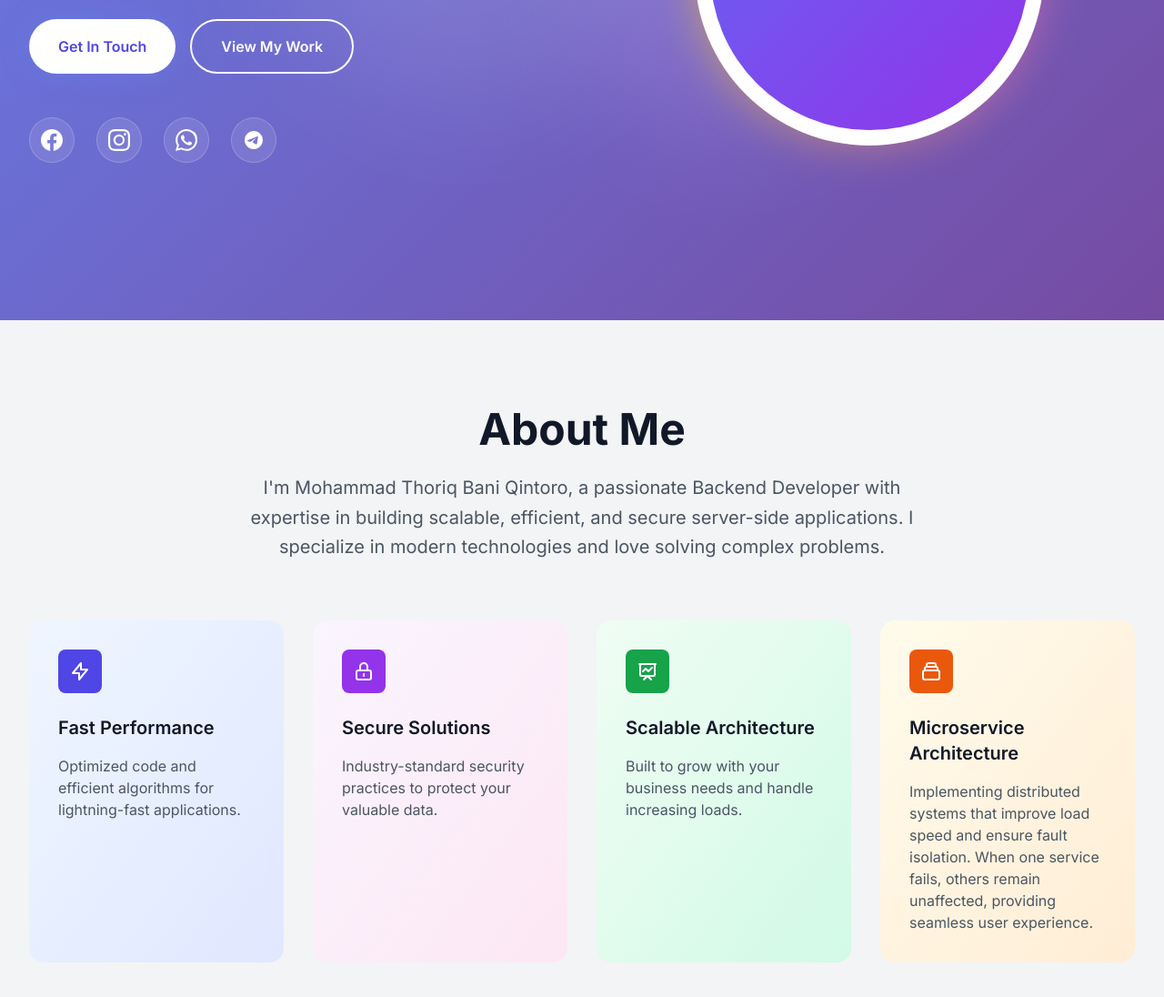
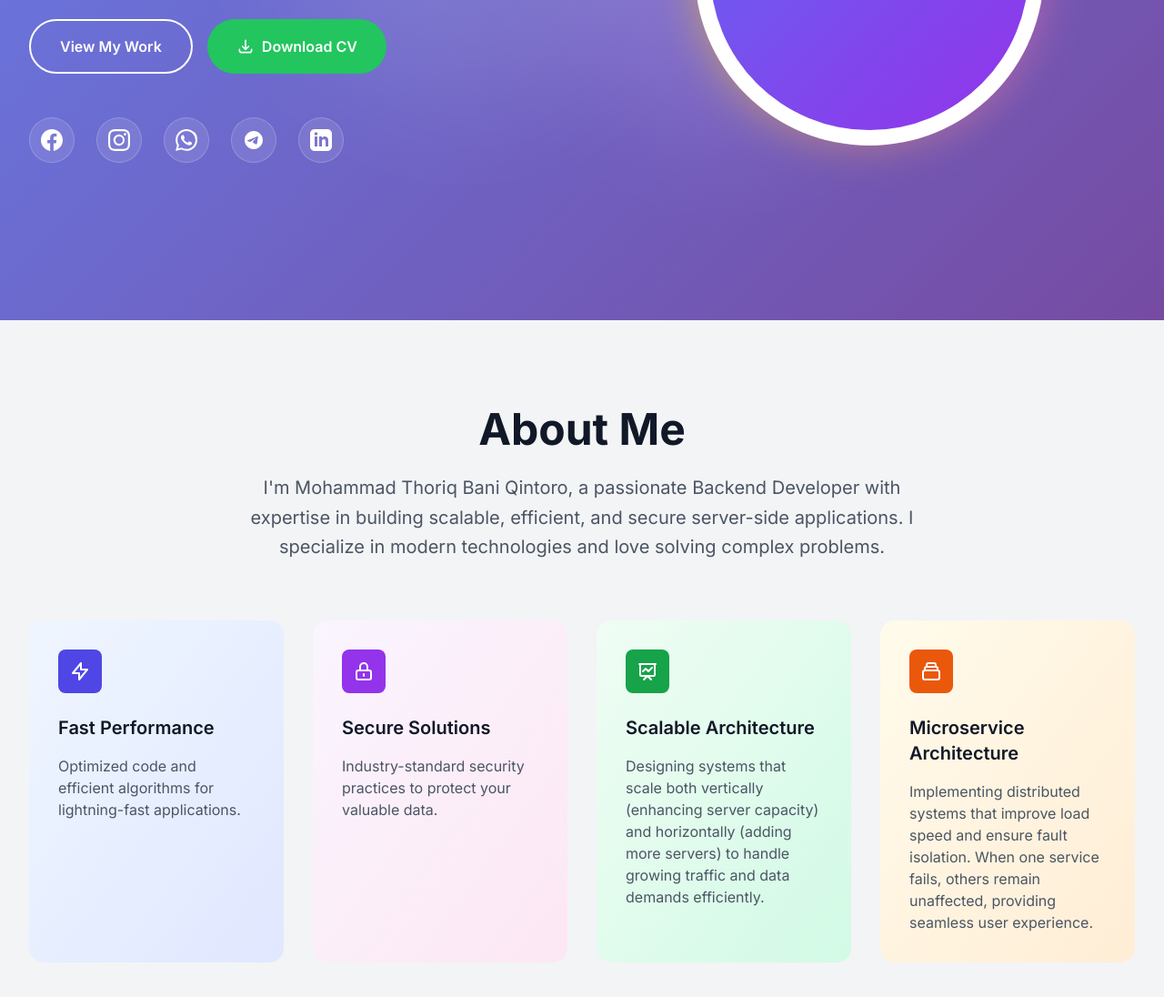
Before and after one commit to thoriqbani/thoriqbani.github.io, a website: page index.html in a window 1280 px wide. Shown: the part 480-1576 px from the top of the page at 91% size. Drawn offline with nearby package versions, Linux system fonts and the light colour scheme.

Commit message:
feat: memperbaiki home

```diff
--- a/index.html
+++ b/index.html
@@ -150,13 +150,16 @@
                         Backend Developer crafting scalable solutions with cutting-edge technology
                     </p>
                     <div class="flex flex-col sm:flex-row gap-4 mb-12">
-                        <button
-                            class="px-8 py-4 bg-white text-indigo-600 rounded-full font-semibold hover:bg-gray-100 transition-all transform hover:scale-105 pulse-glow">
-                            Get In Touch
-                        </button>
+
                         <a class="px-8 py-4 border-2 border-white text-white rounded-full font-semibold hover:bg-white hover:text-indigo-600 transition-all"
                             href="#projects">
                             View My Work
+                        </a>
+                        <a href="CV Thoriq.pdf" download class="px-8 py-4 bg-green-500 text-white rounded-full font-semibold hover:bg-green-600 transition-all transform hover:scale-105 flex items-center justify-center gap-2">
+                            <svg class="w-5 h-5" fill="none" stroke="currentColor" viewBox="0 0 24 24" xmlns="http://www.w3.org/2000/svg">
+                                <path stroke-linecap="round" stroke-linejoin="round" stroke-width="2" d="M4 16v1a3 3 0 003 3h10a3 3 0 003-3v-1m-4-4l-4 4m0 0l-4-4m4 4V4"></path>
+                            </svg>
+                            Download CV
                         </a>
                     </div>
                     <div class="flex space-x-6">
@@ -186,6 +189,12 @@
                             <svg class="w-6 h-6" fill="currentColor" viewBox="0 0 24 24">
                                 <path
                                     d="M12 2C6.48 2 2 6.48 2 12s4.48 10 10 10 10-4.48 10-10S17.52 2 12 2zm4.64 6.8c-.15 1.58-.78 5.42-.95 6.8-.11.85-.42 1.17-.7 1.2-.58.05-1.02-.37-1.58-.73-.84-.55-1.31-.89-2.13-1.42-.93-.61-.33-.95.2-1.5.14-.14 2.55-2.34 2.6-2.54.01-.03.01-.14-.05-.2s-.16-.06-.23-.04c-.1.03-1.64 1.04-4.64 3.06-.44.3-.84.45-1.2.44-.39-.01-1.16-.22-1.73-.4-.7-.23-1.25-.35-1.2-.74.02-.2.3-.41.82-.62 4.03-1.76 6.72-2.92 8.06-3.48.84-.35 1.61-.52 2.09-.52.17 0 .5.03.72.21.2.16.26.38.28.5.01.1.01.35-.02.7z" />
+                            </svg>
+                        </a>
+                        <a href="https://www.linkedin.com/in/thoriqbaniqintoro" target="_blank"
+                            class="p-3 glass-effect rounded-full hover:bg-white hover:text-indigo-600 transition-all transform hover:scale-110">
+                            <svg class="w-6 h-6" fill="currentColor" viewBox="0 0 24 24">
+                                <path d="M19 0h-14c-2.761 0-5 2.239-5 5v14c0 2.761 2.239 5 5 5h14c2.762 0 5-2.239 5-5v-14c0-2.761-2.238-5-5-5zm-11 19h-3v-11h3v11zm-1.5-12.268c-.966 0-1.75-.79-1.75-1.764s.784-1.764 1.75-1.764 1.75.79 1.75 1.764-.783 1.764-1.75 1.764zm13.5 12.268h-3v-5.604c0-3.368-4-3.113-4 0v5.604h-3v-11h3v1.765c1.396-2.586 7-2.777 7 2.476v6.759z"/>
                             </svg>
                         </a>
                     </div>
@@ -253,21 +262,17 @@
                         </svg>
                     </div>
                     <h3 class="text-xl font-semibold text-gray-900 mb-4">Scalable Architecture</h3>
-                    <p class="text-gray-600">Built to grow with your business needs and handle increasing loads.</p>
+                    <p class="text-gray-600">Designing systems that scale both vertically (enhancing server capacity) and horizontally (adding more servers) to handle growing traffic and data demands efficiently.</p>
                 </div>
 
                 <div class="bg-gradient-to-br from-amber-50 to-orange-100 p-8 rounded-2xl card-hover">
                     <div class="w-12 h-12 bg-orange-600 rounded-lg flex items-center justify-center mb-6">
                         <svg class="w-6 h-6 text-white" fill="none" stroke="currentColor" viewBox="0 0 24 24">
-                            <path stroke-linecap="round" stroke-linejoin="round" stroke-width="2"
-                                d="M19 11H5m14 0a2 2 0 012 2v6a2 2 0 01-2 2H5a2 2 0 01-2-2v-6a2 2 0 012-2m14 0V9a2 2 0 00-2-2M5 11V9a2 2 0 012-2m0 0V5a2 2 0 012-2h6a2 2 0 012 2v2M7 7h10">
-                            </path>
+                            <path stroke-linecap="round" stroke-linejoin="round" stroke-width="2" d="M19 11H5m14 0a2 2 0 012 2v6a2 2 0 01-2 2H5a2 2 0 01-2-2v-6a2 2 0 012-2m14 0V9a2 2 0 00-2-2M5 11V9a2 2 0 012-2m0 0V5a2 2 0 012-2h6a2 2 0 012 2v2M7 7h10"></path>
                         </svg>
                     </div>
                     <h3 class="text-xl font-semibold text-gray-900 mb-4">Microservice Architecture</h3>
-                    <p class="text-gray-600">Implementing distributed systems that improve load speed and ensure fault
-                        isolation. When one service fails, others remain unaffected, providing seamless user experience.
-                    </p>
+                    <p class="text-gray-600">Implementing distributed systems that improve load speed and ensure fault isolation. When one service fails, others remain unaffected, providing seamless user experience.</p>
                 </div>
             </div>
         </div>
```
Also changed, not shown: 1 other file.
